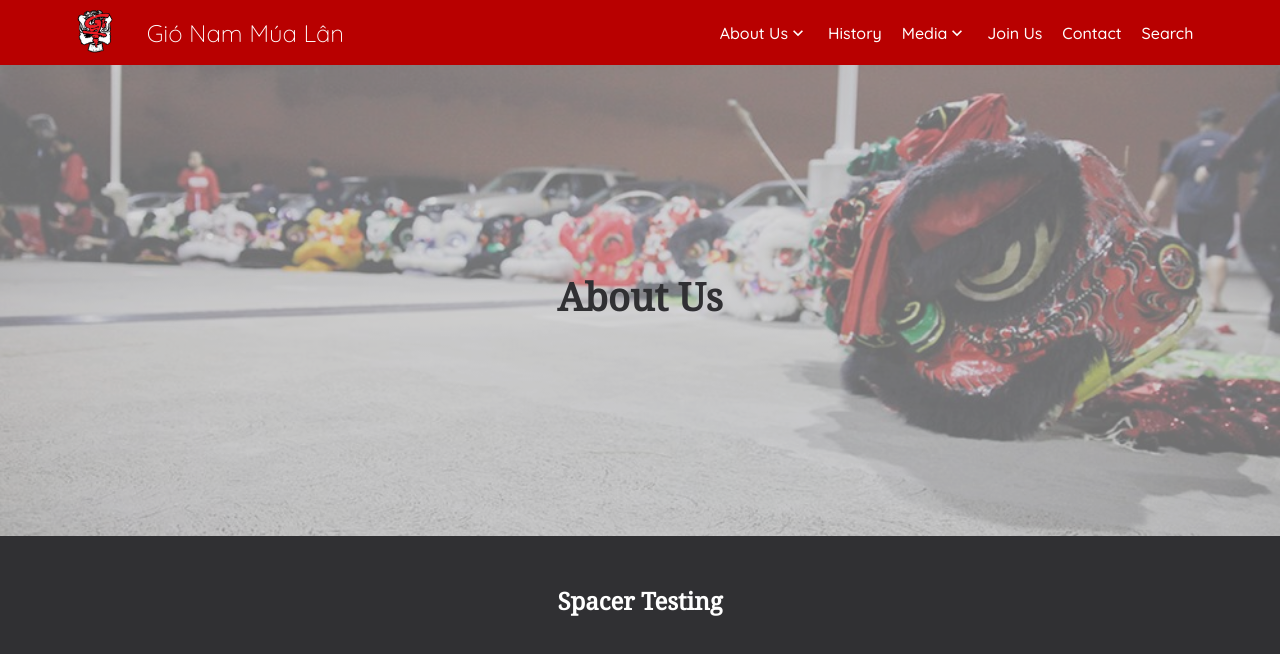
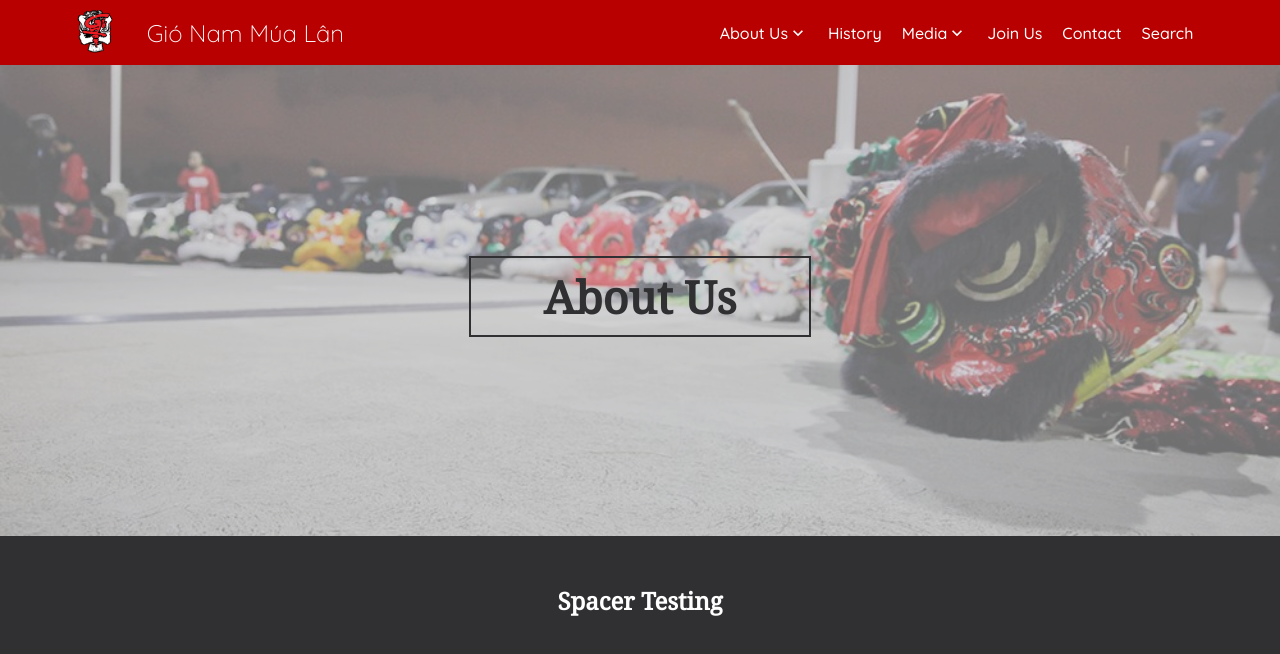
Before and after one commit to hieuqt1/GioNamWebsite, a React (Create React App) app in the folder gio-nam-website/: page /about in a window 1280 px wide. Shown: the top 654 px of the page. Built offline with nearby package versions, Linux system fonts and the light colour scheme.

Commit message:
Added About Us Header Border

```diff
--- a/gio-nam-website/src/components/Pages/AboutPage/AboutPage.css
+++ b/gio-nam-website/src/components/Pages/AboutPage/AboutPage.css
@@ -50,7 +50,13 @@
 
 .aboutus-lion-line-up h1 {
     /* Text styles */
-    font-size: 3vw;
+    font-size: 3.5vw;
+    border-style: solid;
+    border-width: .3vh;
+    padding: 1vh;
+    padding-right: 9vh;
+    padding-left: 9vh;
+
 }
 
 .aboutus-lion-line-up h2 {
```
